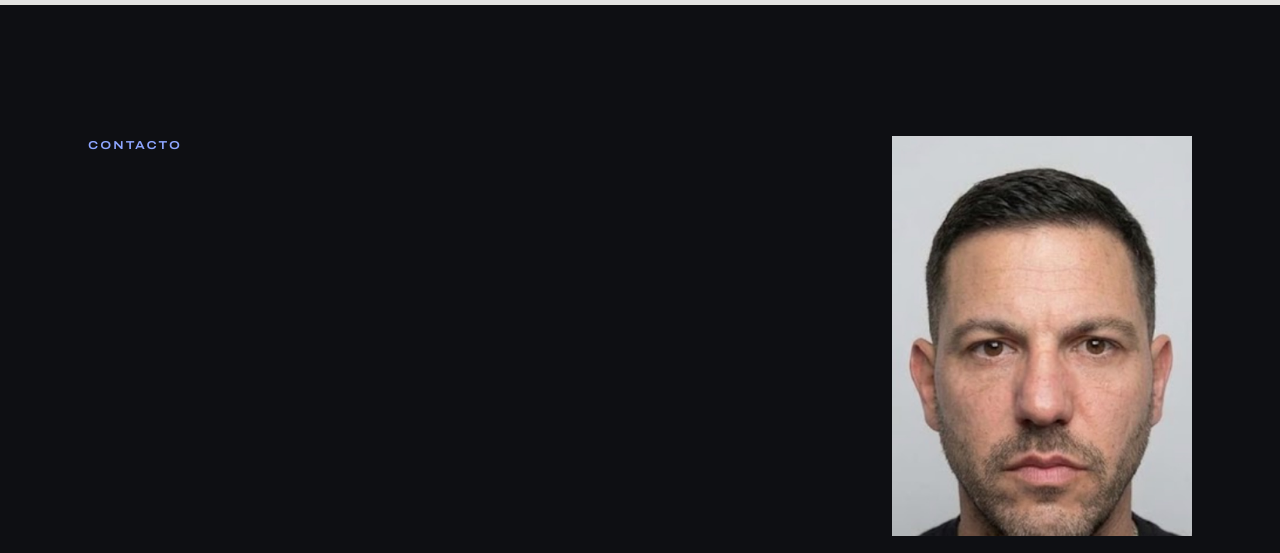
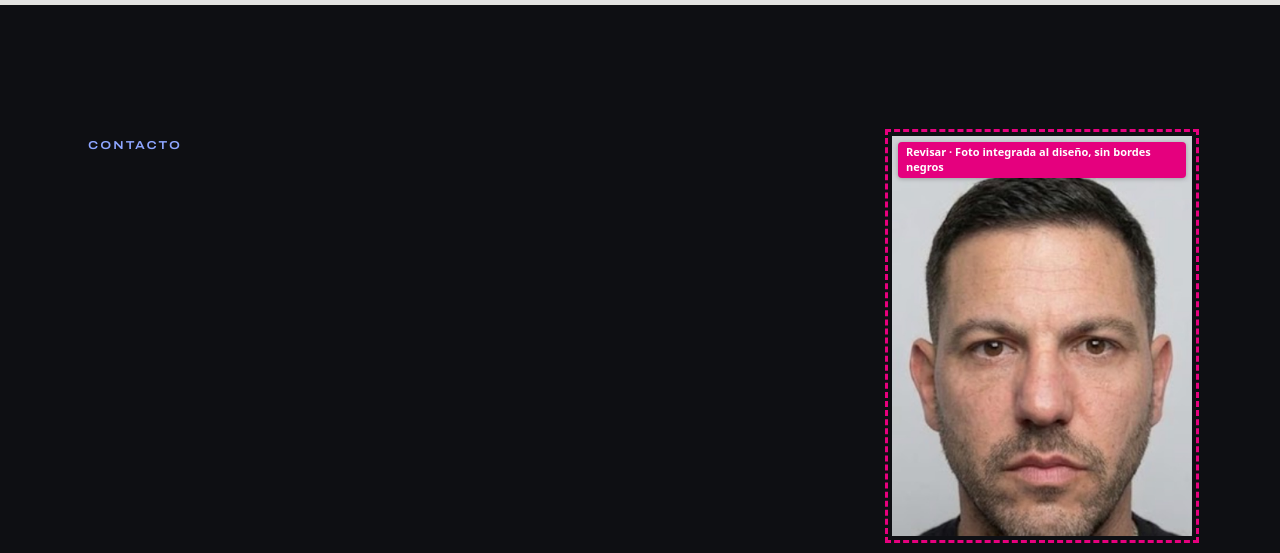
Before and after one commit to gustavomenicillo/gustavomenicillo.com, a plain HTML site: page contacto/index.html in a window 1280 px wide. Shown: the part 64-617 px from the top of the page. Drawn offline with Linux system fonts and the light colour scheme.

Commit message:
Preview: resaltado de ajustes a revisar (contacto)

```diff
--- a/contacto/index.html
+++ b/contacto/index.html
@@ -113,6 +113,7 @@
  ]
 }
 </script>
+<style id="revisar-preview">/* SOLO PREVIEW: resaltado de ajustes a revisar. Quitar antes de publicar. */[data-revisar]{outline:3px dashed #e5007e!important;outline-offset:4px;position:relative}[data-revisar]::before{content:"Revisar · " attr(data-revisar);position:absolute;top:6px;left:6px;z-index:50;background:#e5007e;color:#fff;font:600 11px/1.35 system-ui,sans-serif;letter-spacing:0;text-transform:none;padding:3px 8px;border-radius:4px;max-width:calc(100% - 12px);white-space:normal;pointer-events:none;box-shadow:0 1px 4px rgba(0,0,0,.25)}li[data-revisar],.g-row[data-revisar]{padding-top:28px}h1[data-revisar]{padding-top:30px}</style>
 </head>
 <body class="no-js tc">
 <a class="skip" href="#contenido">Ir al contenido</a>
@@ -133,7 +134,7 @@
 <main id="contenido">
 <section class="contact" style="padding-top:clamp(140px,16vw,200px)" id="contacto" aria-labelledby="contacto-t">
   <div class="wrap">
-    <figure class="contact-photo"><img src="/assets/gustavo/contacto.jpg?v=20261030b" alt="Gustavo Menicillo" width="764" height="1019" fetchpriority="high"></figure>
+    <figure data-revisar="Foto integrada al diseño, sin bordes negros" class="contact-photo"><img src="/assets/gustavo/contacto.jpg?v=20261030b" alt="Gustavo Menicillo" width="764" height="1019" fetchpriority="high"></figure>
     <p class="kicker rv">Contacto</p>
     <h1 id="contacto-t" class="rv d1" style="color:#fff;font-size:clamp(64px,11vw,168px);font-weight:300;letter-spacing:-.045em;line-height:.88;margin-bottom:48px">Conver<em>semos.</em></h1>
     <div class="paths">
```
